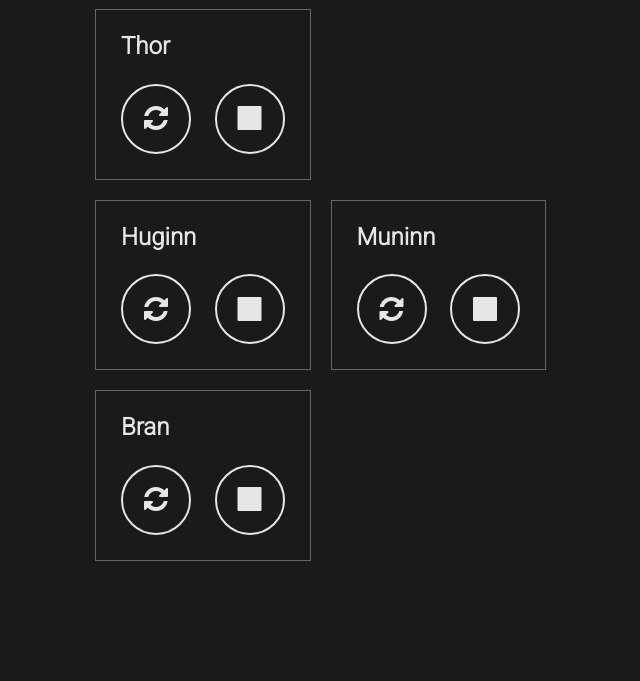
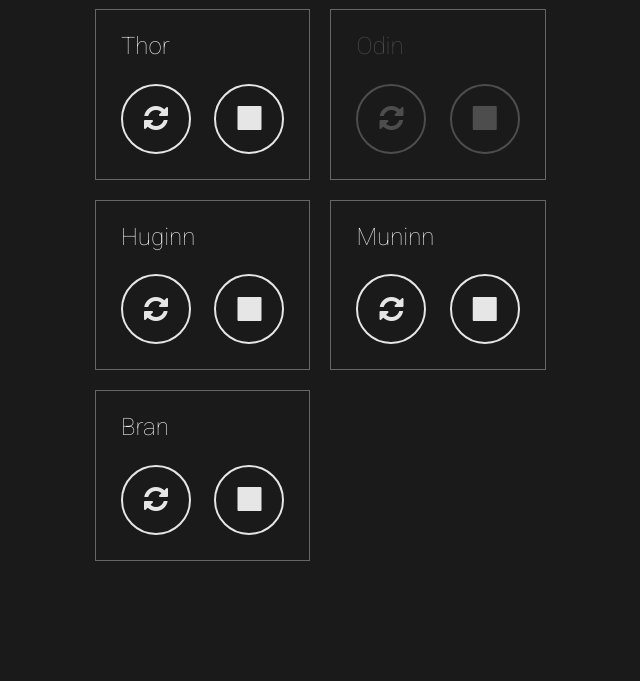
Before and after one commit to schwartzman/pm2-controls, a website: page public/index.html in a window 1280 px wide. Shown: the part 137-818 px from the top of the page, without its empty margins (225-865 px from the left). Drawn offline with nearby package versions, Linux system fonts and the light colour scheme; files that its build step writes are made by us from their sources.

Commit message:
Add Odin, disabled. id:2043 id:2042

```diff
--- a/public/index.html
+++ b/public/index.html
@@ -8,7 +8,7 @@
         <meta name="viewport" content="width=device-width, initial-scale=1">
         <link rel="icon" href="favicon.ico?v=2" type="image/x-icon">
         <link rel="stylesheet" href="https://maxcdn.bootstrapcdn.com/font-awesome/4.6.3/css/font-awesome.min.css">
-        <link rel="stylesheet" href="https://fonts.googleapis.com/css?family=Roboto+Mono:300|Roboto:300">
+        <link rel="stylesheet" href="https://fonts.googleapis.com/css?family=Roboto+Mono:300|Roboto:100">
         <link rel="stylesheet" href="css/normalize.min.css">
         <link rel="stylesheet" href="css/main.css">
     </head>
@@ -20,6 +20,11 @@
                     <h2>Thor</h2>
                     <button class="restart" title="restart"><i class="fa fa-fw fa-refresh"></i></button>
                     <button class="stop" title="stop"><i class="fa fa-fw fa-stop"></i></button>
+                </div>
+                <div class="module disabled" data-module="odin">
+                    <h2>Odin</h2>
+                    <button disabled class="restart" title="restart"><i class="fa fa-fw fa-refresh"></i></button>
+                    <button disabled class="stop" title="stop"><i class="fa fa-fw fa-stop"></i></button>
                 </div>
                 <div class="module first" data-module="huginn">
                     <h2>Huginn</h2>
--- a/public/scss/main.scss
+++ b/public/scss/main.scss
@@ -50,8 +50,8 @@ textarea {
    ========================================================================== */
 $grey90: #e6e6e6;
 $grey70: #b3b3b3;
+$grey40: #666;
 $grey30: #4d4d4d;
-$grey40: #666;
 
 body {
 	background: #1a1a1a;
@@ -75,8 +75,14 @@ body {
 			&.first {
 				clear: left;
 			}
+			&.disabled {
+				color: $grey30;
+				button {
+					border-color: $grey30;
+				}
+			}
 		}
-		h1 {
+		h1, h2 {
 			font-weight: 100;
 		}
 		h2 {
```
